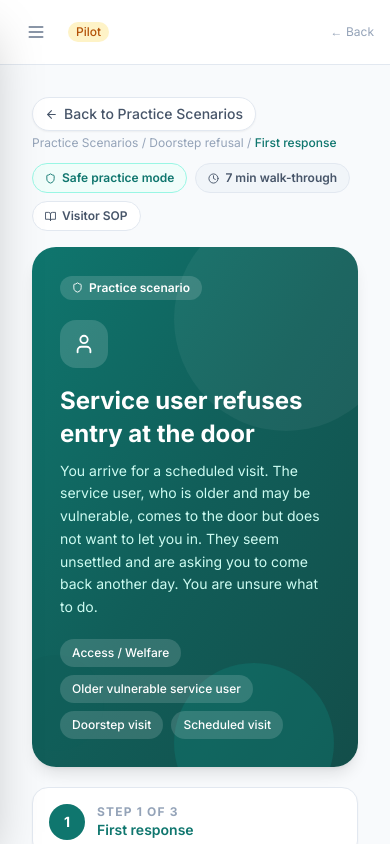
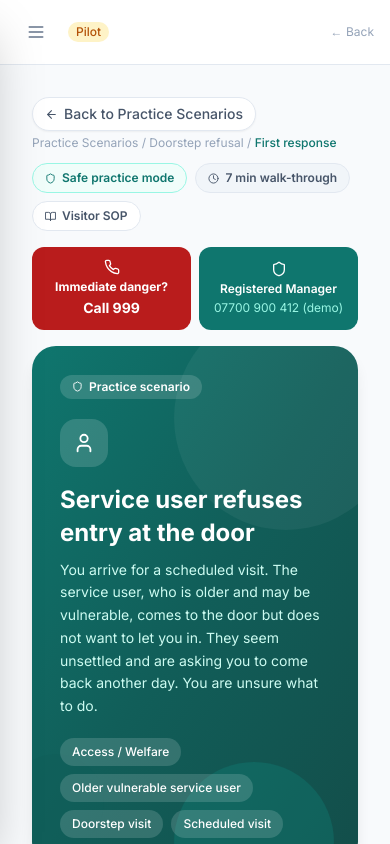
Before and after one commit to inaambasit/worktwin-care-pilot, a Next.js app in the folder frontend/: page /scenarios/access-refusal in a window 390 px wide. Built offline with nearby package versions, Linux system fonts and the light colour scheme.

Commit message:
Add mobile safety strip to access refusal scenario

```diff
--- a/frontend/app/scenarios/access-refusal/page.tsx
+++ b/frontend/app/scenarios/access-refusal/page.tsx
@@ -624,6 +624,26 @@ export default function AccessRefusalPage() {
           </Link>
         </div>
 
+        {/* Mobile-only safety strip — visible on mobile, hidden from lg upward */}
+        <div className="lg:hidden grid grid-cols-2 gap-2 mb-4">
+          <a
+            href="tel:999"
+            className="flex flex-col items-center justify-center gap-1 bg-red-700 hover:bg-red-800 text-white px-3 py-3 rounded-xl transition-colors text-center"
+          >
+            <Phone size={16} />
+            <span className="text-xs font-bold leading-tight">Immediate danger?</span>
+            <span className="text-sm font-bold">Call 999</span>
+          </a>
+          <a
+            href="tel:07700900412"
+            className="flex flex-col items-center justify-center gap-1 bg-teal-700 hover:bg-teal-800 text-white px-3 py-3 rounded-xl transition-colors text-center"
+          >
+            <Shield size={16} />
+            <span className="text-xs font-semibold leading-tight">Registered Manager</span>
+            <span className="text-xs text-teal-200">07700 900 412 (demo)</span>
+          </a>
+        </div>
+
         {/* Two-column grid */}
         <div className="lg:grid lg:grid-cols-[1fr_300px] gap-6 items-start">
           {/* ── Left: main scenario content ── */}
```
